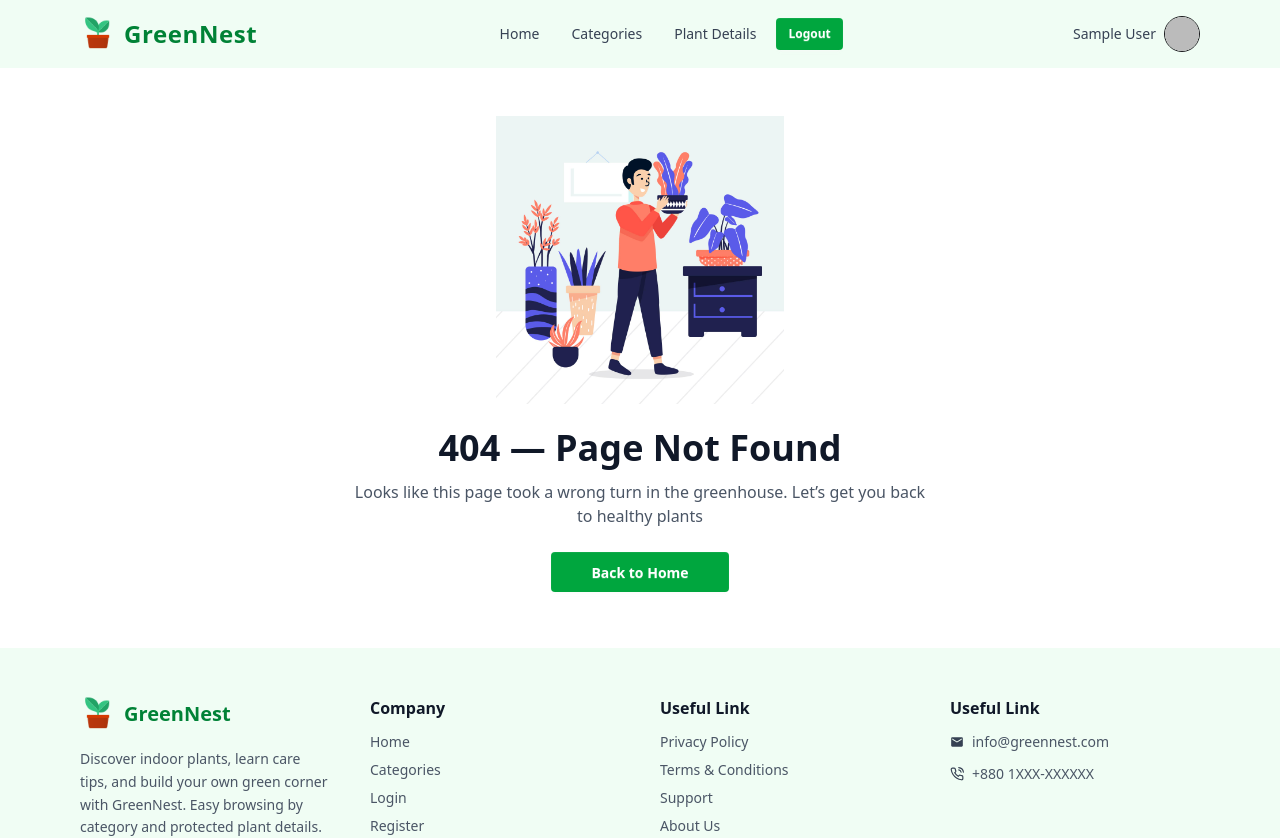
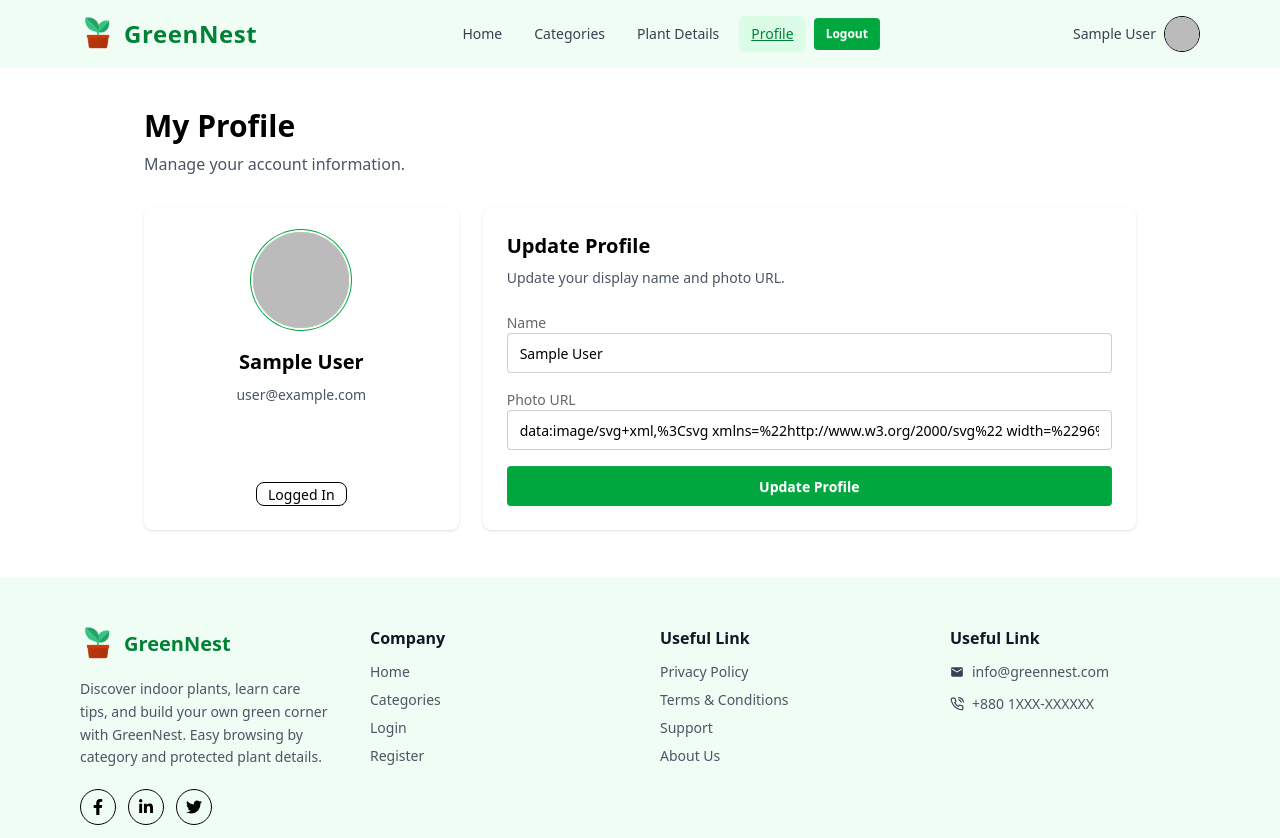
Before and after one commit to Mushfiq599/GreenNest, a React app: page /profile in a window 1280 px wide. Shown: the top 838 px of the page. Built offline with nearby package versions, Linux system fonts and the light colour scheme; no server answers; sample sign-in values are in the browser's storage; the HTML template or start-up script is replaced by a standard one.

Commit message:
Final push for auth

```diff
--- a/package.json
+++ b/package.json
@@ -14,7 +14,8 @@
     "react": "^19.2.0",
     "react-dom": "^19.2.0",
     "react-icons": "^5.5.0",
-    "react-router-dom": "^7.13.0"
+    "react-router-dom": "^7.13.0",
+    "react-toastify": "^11.0.5"
   },
   "devDependencies": {
     "@eslint/js": "^9.39.1",
--- a/src/components/Header.jsx
+++ b/src/components/Header.jsx
@@ -44,7 +44,7 @@ export default function Header() {
           <NavLink to="/plant/1" className={navClass}>
             Plant Details
           </NavLink>
-
+          {user && <NavLink to="/profile" className={navClass}>Profile</NavLink>}
           {!user ? (
             <>
               <NavLink to="/login" className={navClass}>
--- a/src/data/plants.js
+++ b/src/data/plants.js
@@ -30,7 +30,7 @@ export const plants = [
   {
     plantId: 3,
     plantName: "Peace Lily",
-    category: "Air Purifier",
+    category: "Air Purifying",
     price: 20,
     rating: 4.6,
     availableStock: 7,
@@ -44,7 +44,7 @@ export const plants = [
   {
     plantId: 4,
     plantName: "Areca Palm",
-    category: "Air Purifier",
+    category: "Air Purifying",
     price: 35,
     rating: 4.5,
     availableStock: 6,
@@ -85,7 +85,7 @@ export const plants = [
   {
     plantId: 7,
     plantName: "Aloe Vera",
-    category: "Succulents",
+    category: "Succulents & Cacti",
     price: 14,
     rating: 4.7,
     availableStock: 14,
@@ -99,7 +99,7 @@ export const plants = [
   {
     plantId: 8,
     plantName: "Golden Barrel Cactus",
-    category: "Succulents",
+    category: "Succulents & Cacti",
     price: 19,
     rating: 4.5,
     availableStock: 5,
@@ -113,7 +113,7 @@ export const plants = [
   {
     plantId: 9,
     plantName: "Pothos",
-    category: "Hanging",
+    category: "Hanging Plants",
     price: 15,
     rating: 4.8,
     availableStock: 20,
@@ -127,7 +127,7 @@ export const plants = [
   {
     plantId: 10,
     plantName: "Spider Plant",
-    category: "Hanging",
+    category: "Hanging Plants",
     price: 13,
     rating: 4.6,
     availableStock: 16,
@@ -141,7 +141,7 @@ export const plants = [
   {
     plantId: 11,
     plantName: "Fiddle Leaf Fig",
-    category: "Large",
+    category: "Large Floor Plants",
     price: 45,
     rating: 4.3,
     availableStock: 4,
@@ -155,7 +155,7 @@ export const plants = [
   {
     plantId: 12,
     plantName: "Rubber Plant",
-    category: "Large",
+    category: "Large Floor Plants",
     price: 38,
     rating: 4.6,
     availableStock: 6,
--- a/src/firebase/firebase.config.js
+++ b/src/firebase/firebase.config.js
@@ -2,12 +2,12 @@ import { initializeApp } from "firebase/app";
 import { getAuth } from "firebase/auth";
 
 const firebaseConfig = {
-  apiKey: "AIzaSyBQktWtgM1k_QDfmk9mI76M_mZp5ATwiL4",
-  authDomain: "greennest-bf8f3.firebaseapp.com",
-  projectId: "greennest-bf8f3",
-  storageBucket: "greennest-bf8f3.firebasestorage.app",
-  messagingSenderId: "372802459982",
-  appId: "1:372802459982:web:4405da039908b83825e61f"
+  apiKey: import.meta.env.VITE_FIREBASE_API_KEY,
+  authDomain: import.meta.env.VITE_FIREBASE_AUTH_DOMAIN,
+  projectId: import.meta.env.VITE_FIREBASE_PROJECT_ID,
+  storageBucket: import.meta.env.VITE_FIREBASE_STORAGE_BUCKET,
+  messagingSenderId: import.meta.env.VITE_FIREBASE_MESSAGING_SENDER_ID,
+  appId: import.meta.env.VITE_FIREBASE_APP_ID
 };
 const app = initializeApp(firebaseConfig);
 export const auth = getAuth(app);
--- a/src/main.jsx
+++ b/src/main.jsx
@@ -4,11 +4,14 @@ import { RouterProvider } from "react-router-dom";
 import { router } from "./routes/router";
 import "./index.css";
 import AuthProvider from "./context/AuthProvider";
+import "react-toastify/dist/ReactToastify.css";
+import { ToastContainer } from "react-toastify";
 
 ReactDOM.createRoot(document.getElementById("root")).render(
   <React.StrictMode>
     <AuthProvider>
       <RouterProvider router={router} />
+      <ToastContainer position="top-center" />
     </AuthProvider>
   </React.StrictMode>
 );
--- a/src/pages/Home.jsx
+++ b/src/pages/Home.jsx
@@ -181,24 +181,24 @@ export default function Home() {
                         <div className="mt-8 grid grid-cols-1 sm:grid-cols-2 lg:grid-cols-3 gap-5">
                             {topPlants.map((p) => (
                                 <Link
-                                    key={p.id}
-                                    to={`/plant/${p.id}`}
+                                    key={p.plantId}
+                                    to={`/plant/${p.plantId}`}
                                     className="card bg-base-100 shadow hover:shadow-md transition"
                                 >
                                     <figure className="h-44">
                                         <img
                                             src={p.image}
-                                            alt={p.name}
+                                            alt={p.plantName}
                                             className="w-full h-full object-cover"
                                         />
                                     </figure>
                                     <div className="card-body">
-                                        <h3 className="card-title">{p.name}</h3>
+                                        <h3 className="card-title">{p.plantName}</h3>
 
                                         <div className="flex flex-wrap gap-2 text-sm text-gray-600">
                                             <span className="badge badge-outline"><FaStar className="text-yellow-500" /> {p.rating}</span>
-                                            <span className="badge badge-outline"><IoIosWater className="text-blue-600" /> {p.water}</span>
-                                            <span className="badge badge-outline"><FaSun className="text-yellow-500" /> {p.light}</span>
+                                            <span className="badge badge-outline">
+                                                Availabale: {p.availableStock}</span>
                                             <span className="badge badge-outline">
                                                 Care: {p.careLevel}
                                             </span>
--- a/src/pages/Login.jsx
+++ b/src/pages/Login.jsx
@@ -1,11 +1,23 @@
 import { useState } from "react";
 import { Link, useLocation, useNavigate } from "react-router-dom";
 import useAuth from "../hooks/useAuth";
+import { toast } from "react-toastify";
+
+// Firebase reset password
+import { sendPasswordResetEmail } from "firebase/auth";
+import { auth } from "../firebase/firebase.config"; // <-- adjust path if yours differs
+
+import { FiEye, FiEyeOff } from "react-icons/fi";
 
 export default function Login() {
   const { signIn, googleSignIn } = useAuth();
-  const [error, setError] = useState("");
   const [loading, setLoading] = useState(false);
+
+  // for forgot password
+  const [emailValue, setEmailValue] = useState("");
+
+  // password toggle
+  const [showPassword, setShowPassword] = useState(false);
 
   const location = useLocation();
   const navigate = useNavigate();
@@ -13,32 +25,54 @@ export default function Login() {
 
   const handleSubmit = async (e) => {
     e.preventDefault();
-    setError("");
     setLoading(true);
 
-    const email = e.target.email.value;
+    const email = e.target.email.value.trim();
     const password = e.target.password.value;
 
     try {
       await signIn(email, password);
+      toast.success("Login successful!");
       navigate(from, { replace: true });
     } catch (err) {
-      setError(err.message);
+      const msg = err?.message || "Login failed";
+      toast.error(msg);
     } finally {
       setLoading(false);
     }
   };
 
   const handleGoogle = async () => {
-    setError("");
     setLoading(true);
     try {
       await googleSignIn();
+      toast.success("Login successful!");
       navigate(from, { replace: true });
     } catch (err) {
-      setError(err.message);
+      const msg = err?.message || "Google login failed";
+      toast.error(msg);
     } finally {
       setLoading(false);
+    }
+  };
+
+  const handleForgotPassword = async () => {
+    const email = emailValue.trim();
+
+    if (!email) {
+      toast.error("Please type your email first.");
+      return;
+    }
+
+    try {
+      await sendPasswordResetEmail(auth, email);
+      toast.success("Password reset email sent! Check your inbox.");
+
+      // "Gmail redirect" (opens Gmail inbox in a new tab)
+      window.open("https://mail.google.com/mail/u/0/#inbox", "_blank");
+    } catch (err) {
+      const msg = err?.message || "Failed to send reset email";
+      toast.error(msg);
     }
   };
 
@@ -56,20 +90,40 @@ export default function Login() {
           placeholder="Email"
           className="input input-bordered w-full"
           required
+          value={emailValue}
+          onChange={(e) => setEmailValue(e.target.value)}
         />
+
+        {/* Password + toggle */}
+        <div className="relative">
           <input
             name="password"
-          type="password"
+            type={showPassword ? "text" : "password"}
             placeholder="Password"
-          className="input input-bordered w-full"
+            className="input input-bordered w-full pr-12"
             required
           />
+          <button
+            type="button"
+            className="absolute right-3 top-1/2 -translate-y-1/2 text-gray-500"
+            onClick={() => setShowPassword((v) => !v)}
+            aria-label={showPassword ? "Hide password" : "Show password"}
+          >
+            {showPassword ? <FiEyeOff size={18} /> : <FiEye size={18} />}
+          </button>
+        </div>
 
-        {error && (
-          <div className="alert alert-error">
-            <span className="text-sm">{error}</span>
+        {/* Forgot password */}
+        <div className="flex justify-end">
+          <button
+            type="button"
+            onClick={handleForgotPassword}
+            className="text-sm text-green-700 hover:underline"
+            disabled={loading}
+          >
+            Forgot Password?
+          </button>
         </div>
-        )}
 
         <button
           className="btn bg-green-600 hover:bg-green-700 text-white border-none w-full"
--- a/src/pages/PlantDetails.jsx
+++ b/src/pages/PlantDetails.jsx
@@ -3,11 +3,28 @@ import { plants } from "../data/plants";
 import { FaStar } from "react-icons/fa";
 import { IoArrowBack } from "react-icons/io5";
 import { GrFormNextLink, GrFormPreviousLink } from "react-icons/gr";
+import { useState } from "react";
+import { toast } from "react-toastify";
+
 
 export default function PlantDetails() {
   const { id } = useParams(); // this is plantId in URL
   const navigate = useNavigate();
   const location = useLocation();
+  const [form, setForm] = useState({ name: "", email: "" });
+
+  const handleSubmit = (e) => {
+    e.preventDefault();
+
+    if (!form.name.trim() || !form.email.trim()) {
+      toast.error("Please fill in name and email.");
+      return;
+    }
+
+    toast.success("Consultation booked successfully!");
+    setForm({ name: "", email: "" });
+  };
+
 
   // ✅ find by plantId (number or string)
   const currentIndex = plants.findIndex(
@@ -116,9 +133,46 @@ export default function PlantDetails() {
               ${plant.price}
             </div>
 
-            <button className="btn w-full mt-4 bg-green-600 hover:bg-green-700 text-white border-none">
-              Buy / Add to Cart
-            </button>
+            {/* Book Consultation */}
+            <div className="mt-6 p-5 rounded-2xl bg-base-100 shadow">
+              <h2 className="text-xl font-bold">Book Consultation</h2>
+              <p className="text-sm text-gray-600 mt-1">
+                Get personalized plant care guidance from our experts.
+              </p>
+
+              <form onSubmit={handleSubmit} className="mt-4 space-y-3">
+                <div>
+                  <label className="label">
+                    <span className="label-text font-medium">Name</span>
+                  </label>
+                  <input
+                    type="text"
+                    className="input input-bordered w-full"
+                    placeholder="Your name"
+                    value={form.name}
+                    onChange={(e) => setForm({ ...form, name: e.target.value })}
+                  />
+                </div>
+
+                <div>
+                  <label className="label">
+                    <span className="label-text font-medium">Email</span>
+                  </label>
+                  <input
+                    type="email"
+                    className="input input-bordered w-full"
+                    placeholder="you@email.com"
+                    value={form.email}
+                    onChange={(e) => setForm({ ...form, email: e.target.value })}
+                  />
+                </div>
+
+                <button type="submit" className="btn bg-green-600 hover:bg-green-700 text-white border-none w-full">
+                  Book Now
+                </button>
+              </form>
+            </div>
+
           </div>
         </div>
       </div>
--- a/src/pages/Plants.jsx
+++ b/src/pages/Plants.jsx
@@ -62,8 +62,8 @@ export default function Plants() {
                                 <h2 className="card-title">{p.plantName}</h2>
 
                                 <div className="flex flex-wrap gap-3 text-sm text-gray-600 items-center">
-                                    <span className="inline-flex items-center gap-1">
-                                        <FaStar className="text-yellow-500" />
+                                    <span className="badge badge-outline inline-flex items-center gap-1">
+                                        <FaStar className=" text-yellow-500" />
                                         {p.rating}
                                     </span>
                                     <span className="badge badge-outline">
--- /dev/null
+++ b/src/pages/Profile.jsx
@@ -0,0 +1,123 @@
+import { useState } from "react";
+import { updateProfile } from "firebase/auth";
+import { toast } from "react-toastify";
+import useAuth from "../hooks/useAuth"; // adjust if your hook path is different
+
+export default function Profile() {
+  const { user } = useAuth();
+
+  const [displayName, setDisplayName] = useState(user?.displayName || "");
+  const [photoURL, setPhotoURL] = useState(user?.photoURL || "");
+  const [loading, setLoading] = useState(false);
+
+  if (!user) {
+    return (
+      <div className="max-w-4xl mx-auto px-4 py-10 text-center">
+        <h1 className="text-3xl font-bold">Profile</h1>
+        <p className="mt-2 text-gray-600">Please login to view your profile.</p>
+      </div>
+    );
+  }
+
+  const handleUpdate = async () => {
+    if (!displayName.trim() && !photoURL.trim()) {
+      toast.error("Please enter a name or photo URL to update.");
+      return;
+    }
+
+    try {
+      setLoading(true);
+      await updateProfile(user, {
+        displayName: displayName.trim() || user.displayName,
+        photoURL: photoURL.trim() || user.photoURL,
+      });
+      toast.success("Profile updated successfully!");
+    } catch (err) {
+      toast.error(err?.message || "Failed to update profile.");
+    } finally {
+      setLoading(false);
+    }
+  };
+
+  return (
+    <div className="max-w-5xl mx-auto px-4 py-10">
+      <h1 className="text-3xl font-bold">My Profile</h1>
+      <p className="mt-2 text-gray-600">Manage your account information.</p>
+
+      <div className="mt-8 grid grid-cols-1 md:grid-cols-3 gap-6">
+        {/* Left card: user info */}
+        <div className="card bg-base-100 shadow">
+          <div className="card-body items-center text-center">
+            <div className="avatar">
+              <div className="w-24 rounded-full ring ring-green-600 ring-offset-base-100 ring-offset-2">
+                <img
+                  src={
+                    user.photoURL ||
+                    "https://i.ibb.co/2kR2z8S/user-placeholder.png"
+                  }
+                  alt="User"
+                  referrerPolicy="no-referrer"
+                />
+              </div>
+            </div>
+
+            <h2 className="mt-3 text-xl font-bold">
+              {user.displayName || "No Name"}
+            </h2>
+            <p className="text-gray-600">{user.email}</p>
+
+            <div className="mt-3">
+              <span className="badge badge-outline">Logged In</span>
+            </div>
+          </div>
+        </div>
+
+        {/* Right card: update form */}
+        <div className="card bg-base-100 shadow md:col-span-2">
+          <div className="card-body">
+            <h3 className="text-xl font-bold">Update Profile</h3>
+            <p className="text-sm text-gray-600">
+              Update your display name and photo URL.
+            </p>
+
+            <div className="mt-4 space-y-4">
+              <div>
+                <label className="label">
+                  <span className="label-text font-medium">Name</span>
+                </label>
+                <input
+                  type="text"
+                  className="input input-bordered w-full"
+                  placeholder="Your display name"
+                  value={displayName}
+                  onChange={(e) => setDisplayName(e.target.value)}
+                />
+              </div>
+
+              <div>
+                <label className="label">
+                  <span className="label-text font-medium">Photo URL</span>
+                </label>
+                <input
+                  type="url"
+                  className="input input-bordered w-full"
+                  placeholder="https://..."
+                  value={photoURL}
+                  onChange={(e) => setPhotoURL(e.target.value)}
+                />
+              </div>
+
+              <button
+                onClick={handleUpdate}
+                disabled={loading}
+                className="btn bg-green-600 hover:bg-green-700 text-white border-none w-full"
+              >
+                {loading ? "Updating..." : "Update Profile"}
+              </button>
+            </div>
+          </div>
+        </div>
+      </div>
+    </div>
+  );
+}
--- a/src/routes/router.jsx
+++ b/src/routes/router.jsx
@@ -5,6 +5,7 @@ import Home from "../pages/Home";
 import Categories from "../pages/Categories";
 import Plants from "../pages/Plants";
 import PlantDetails from "../pages/PlantDetails";
+import Profile from "../pages/Profile";
 import Login from "../pages/Login";
 import Register from "../pages/Register";
 import ErrorPage from "../pages/ErrorPage";
@@ -20,6 +21,15 @@ export const router = createBrowserRouter([
 
       { path: "login", element: <Login /> },
       { path: "register", element: <Register /> },
+
+      {
+        path: "/profile",
+        element: (
+          <PrivateRoute>
+            <Profile />
+          </PrivateRoute>
+        ),
+      },
 
       {
         path: "categories",
```
Also changed, not shown: src/pages/Register.jsx (+50 -15 lines), 2 other files (tests, documents, lock files or other folders). Lines whose indentation alone changed are shown as unchanged.
